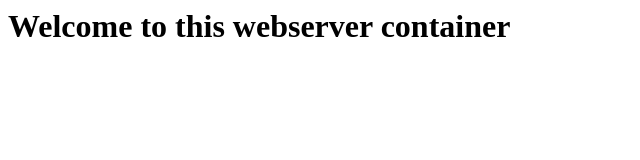
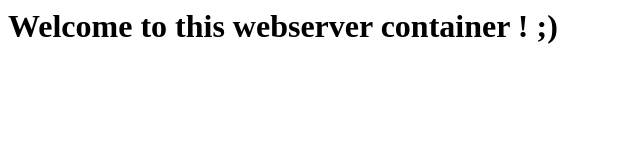
Before and after one commit to snwfdhmp/docker-web-test, a plain HTML site: page index.html in a window 1280 px wide. Shown: the full height of the page, 0-640 px from the left. Drawn offline with Linux system fonts and the light colour scheme.

Commit message:
Work in progress

```diff
--- a/index.html
+++ b/index.html
@@ -1 +1 @@
-<h1>Welcome to this webserver container</h1>
+<h1>Welcome to this webserver container ! ;)</h1>
```
